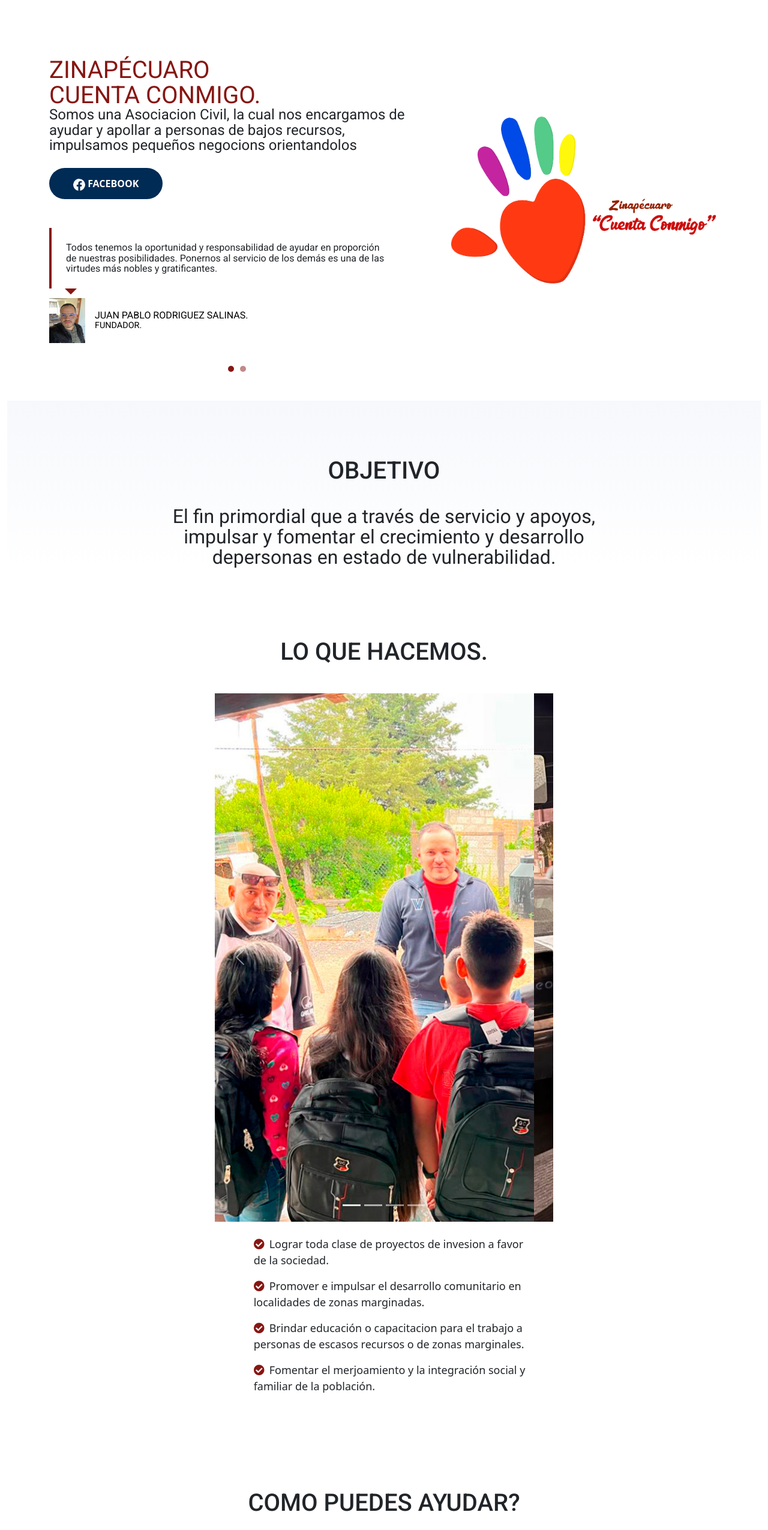
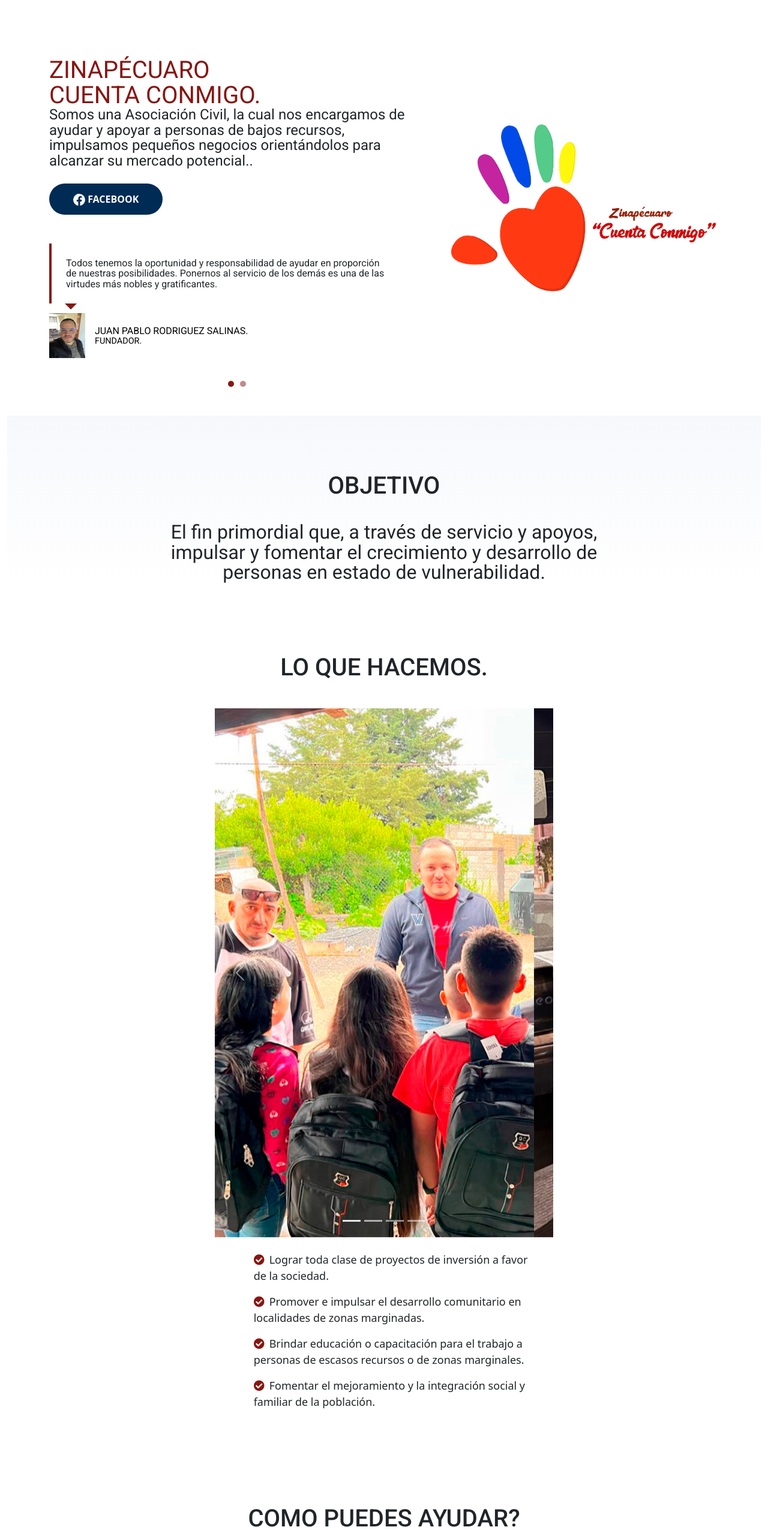
Before and after one commit to JARS15/AC-Zinapecuaro-CuentaConmigo, an Angular app: page / in a window 1280 px wide. Shown: the top 2551 px of the page at 60% size. Built offline with nearby package versions, Linux system fonts and the light colour scheme.

Commit message:
rectificando

```diff
--- a/src/app/modules/landing/landing.component.html
+++ b/src/app/modules/landing/landing.component.html
@@ -46,7 +46,7 @@
                     </span>
                     <!--//headline-->
                     <div class="fuente-roboto-3 mb-4">
-                        Somos una Asociacion Civil, la cual nos encargamos de ayudar y apollar a personas de bajos recursos, impulsamos pequeños negocions orientandolos
+                        Somos una Asociación Civil, la cual nos encargamos de ayudar y apoyar a personas de bajos recursos, impulsamos pequeños negocios orientándolos para alcanzar su mercado potencial..
                     </div>
                     <!--//subheading-->
 
@@ -101,35 +101,35 @@
 
 
                                 <!-- CARRUSEL DE SEGUNDO INTEGRANTES  -->
-                                <div class="carousel-item">
+                                <!-- <div class="carousel-item">
                                     <blockquote class="quote p-4 theme-bg-light">
                                         Lorem ipsum dolor sit amet consectetur adipisicing elit. Aut impedit sunt quam fuga provident voluptatibus soluta laborum doloribus maxime ullam, fugit deleniti nesciunt ea rerum qui saepe non possimus modi?
-                                    </blockquote>
+                                    </blockquote> -->
 
 
 
-                                    <div class="source row gx-md-3 gy-3 gy-md-0 align-items-center">
+                                <!-- <div class="source row gx-md-3 gy-3 gy-md-0 align-items-center"> -->
 
 
-                                        <!-- IMAGEN DE KARINA -->
-                                        <div class="col-12 col-md-auto text-center text-md-start">
+                                <!-- IMAGEN DE KARINA -->
+                                <!-- <div class="col-12 col-md-auto text-center text-md-start">
                                             <img class="source-profile" src="assets\img\3_INTEGRANTES\KARINA.jpg" alt="image">
-                                        </div>
-                                        <!-- FIN DE IMAGEN DE KARINA -->
+                                        </div> -->
+                                <!-- FIN DE IMAGEN DE KARINA -->
 
 
 
-                                        <!-- INFORMACION DE KARINA  -->
-                                        <div class="col  text-center text-md-start">
-                                            <div class="fuente-roboto-4">KKARINA MORENO CONTRERAZ.</div>
+                                <!-- INFORMACION DE KARINA  -->
+                                <!-- <div class="col  text-center text-md-start">
+                                            <div class="fuente-roboto-4">KARINA MORENO CONTRERAZ.</div>
                                             <div class="fuente-roboto-5">Co-Foundera.</div>
-                                        </div>
-                                        <!-- INFORMACION DE KARINA  -->
+                                        </div> -->
+                                <!-- INFORMACION DE KARINA  -->
 
 
 
-                                    </div>
-                                </div>
+                                <!-- </div> -->
+                                <!-- </div> -->
                                 <!-- FIN CARRUSEL DE SEGUNDO INTEGRANTES -->
 
 
@@ -178,7 +178,7 @@
 
                     <!--//item-heading-->
                     <div class="item-desc fuente-roboto-2">
-                        El fin primordial que a través de servicio y apoyos, impulsar y fomentar el crecimiento y desarrollo depersonas en estado de vulnerabilidad.
+                        El fin primordial que, a través de servicio y apoyos, impulsar y fomentar el crecimiento y desarrollo de personas en estado de vulnerabilidad.
                     </div>
                     <!--//item-desc-->
                 </div>
@@ -304,10 +304,10 @@
                         <br>
 
                         <ul class="key-points-list list-unstyled mb-4 mx-auto d-inline-block text-start">
-                            <li><i class="fas fa-check-circle me-2"></i>Lograr toda clase de proyectos de invesion a favor de la sociedad.</li>
+                            <li><i class="fas fa-check-circle me-2"></i>Lograr toda clase de proyectos de inversión a favor de la sociedad.</li>
                             <li><i class="fas fa-check-circle me-2"></i>Promover e impulsar el desarrollo comunitario en localidades de zonas marginadas.</li>
-                            <li><i class="fas fa-check-circle me-2"></i>Brindar educación o capacitacion para el trabajo a personas de escasos recursos o de zonas marginales.</li>
-                            <li><i class="fas fa-check-circle me-2"></i>Fomentar el merjoamiento y la integración social y familiar de la población.</li>
+                            <li><i class="fas fa-check-circle me-2"></i>Brindar educación o capacitación para el trabajo a personas de escasos recursos o de zonas marginales.</li>
+                            <li><i class="fas fa-check-circle me-2"></i>Fomentar el mejoramiento y la integración social y familiar de la población.</li>
 
 
                         </ul>
@@ -453,7 +453,7 @@
             <div class="item col-12 col-lg-4 p-3 mb-4">
                 <div class="item-inner theme-bg-light rounded p-4">
                     <blockquote class="item-desc">
-                        Lorem ipsum dolor sit amet consectetur adipisicing elit. Aperiam necessitatibus quod porro veritatis. Totam iste illum minus deserunt! Facilis ipsum architecto totam aspernatur molestiae cumque aut possimus incidunt aliquam? Magnam.
+                        Las manos que dan nunca estaran vacias.
                     </blockquote>
 
                     <div class="source row gx-md-3 gy-3 gy-md-0 align-items-center">
@@ -484,17 +484,17 @@
             <div class="item col-12 col-lg-4 p-3 mb-4">
                 <div class="item-inner theme-bg-light rounded p-4">
                     <blockquote class="qitem-desc">
-                        Lorem ipsum dolor sit amet consectetur adipisicing elit. Qui deleniti laudantium repudiandae accusantium minima tenetur et laborum doloremque earum? Molestiae, incidunt id necessitatibus recusandae voluptas similique in accusantium nesciunt laboriosam?
+                        Como dijo nuestro señor Jesucristo: "Les aseguro que cada vez que ayudaron al más pequeño de mis hermanos, lo hicieron conmigo".
                     </blockquote>
                     <!--//item-->
                     <div class="source row gx-md-3 gy-3 gy-md-0 align-items-center">
                         <div class="col-12 col-md-auto text-center text-md-start">
-                            <img class="source-profile" src="assets/images/profiles/profile-3.png" alt="image">
+                            <img class="source-profile" src="assets\img\3_INTEGRANTES\Aure.jpeg" alt="image">
                         </div>
                         <!--//col-->
                         <div class="col source-info text-center text-md-start">
-                            <div class="item-desc">aURELIA SALINAS</div>
-                            <div class="item-desc">APOYO</div>
+                            <div class="item-desc">AURELIA SALINAS</div>
+                            <div class="item-desc">Co-FUNDADORA</div>
                         </div>
                         <!--//col-->
                     </div>
```
Also changed, not shown: src/assets/img/3_INTEGRANTES/Aure.jpeg (added).
